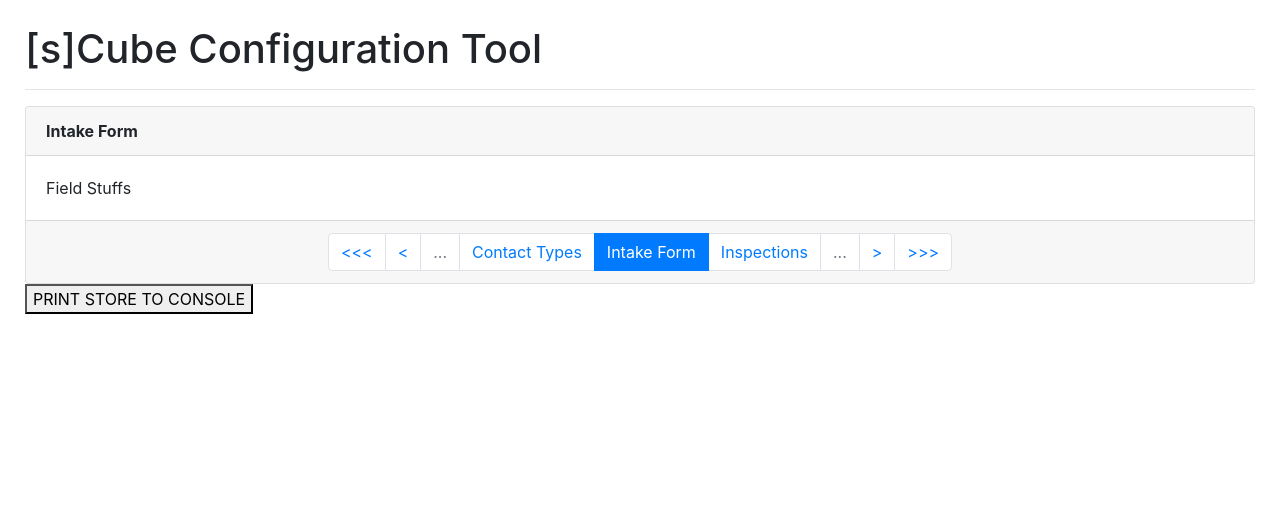
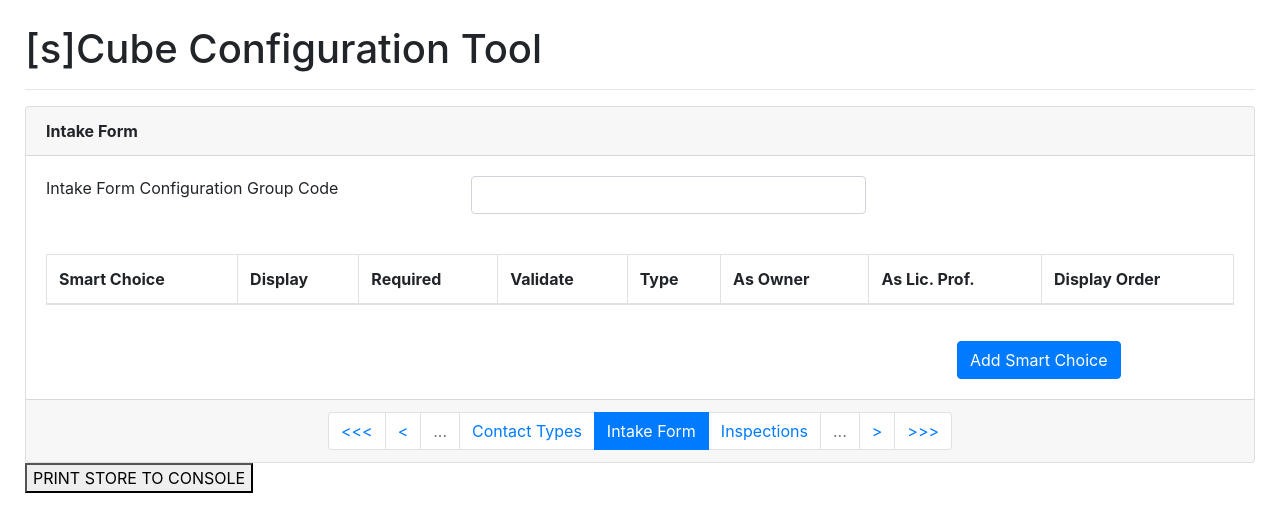
Before and after one commit to ItsAMeNick/sCube-Configuration-Tool, a React (Create React App) app: page / in a window 1280 px wide. Shown: the top 532 px of the page. Built offline with nearby package versions, Linux system fonts and the light colour scheme.

Commit message:
[NZ] Addded UI for smart choices groups

```diff
--- a/src/components/CustomFields.js
+++ b/src/components/CustomFields.js
@@ -138,7 +138,7 @@ class CF extends Component {
                 <div style={{"width":"20%","float":"right"}}>
                     <Card.Body>
                     <Row> <Col>
-                    <Button onClick={this.props.addSubgroup}>Add Subgroup</Button>
+                        <Button onClick={this.props.addSubgroup}>Add Subgroup</Button>
                     </Col> </Row>
                     </Card.Body>
                 </div>
--- a/src/components/IntakeForm.js
+++ b/src/components/IntakeForm.js
@@ -1,12 +1,126 @@
 import React, { Component } from 'react';
 import { connect } from "react-redux";
+import _ from "lodash";
 
 import Card from "react-bootstrap/Card";
+import Col from "react-bootstrap/Col";
+import Row from "react-bootstrap/Row";
+import Button from "react-bootstrap/Button";
+import Form from "react-bootstrap/Form";
+import Table from "react-bootstrap/Table";
+
+import intake_settings from "./intake_settings.js";
+let settings = intake_settings.intake_settings;
 
 class INTK extends Component {
     constructor(props) {
         super(props);
         this.state = {};
+        this.handleChange = this.handleChange.bind(this);
+        this.handleChangeItem = this.handleChangeItem.bind(this);
+    }
+
+    handleChange(event) {
+        this.props.updateID(event.target.value)
+    }
+
+    handleChangeItem(event, id) {
+        let newSetting = _.cloneDeep(this.props.page_data.settings[id])
+        switch (event.target.id) {
+            case "label": {
+                newSetting = {id: newSetting.id, label: event.target.value, ...settings[event.target.value]};
+                console.log(this.props.page_data.settings);
+                newSetting.order = Object.keys(this.props.page_data.settings).length;
+                if (Object.keys(newSetting).includes("display")) newSetting.display = true;
+                break;
+            }
+
+            case "display": {
+                newSetting.display = event.target.checked;
+                break;
+            }
+            case "required": {
+                newSetting.required = event.target.checked;
+                break;
+            }
+            case "validate": {
+                newSetting.validate = event.target.checked;
+                break;
+            }
+            case "lp": {
+                newSetting.lp = event.target.checked;
+                break;
+            }
+            case "owner": {
+                newSetting.owner = event.target.checked;
+                break;
+            }
+
+            case "order": {
+                newSetting.order = event.target.value;
+                break;
+            }
+            case "type": {
+                newSetting.type = event.target.value;
+                break;
+            }
+
+            default: break;
+        }
+        this.props.update(id, newSetting);
+    }
+
+    genRows() {
+        let rows = [];
+        let choices = Object.keys(settings);
+        let used = [];
+        for (let s in this.props.page_data.settings) {
+            let fields = Object.keys(this.props.page_data.settings[s]);
+            rows.push(<tr key={s}>
+                <td><Form.Control id={"label"} value={this.props.page_data.settings[s].label} as="select" onChange={e => this.handleChangeItem(e, s)}>
+                    {[""].concat(choices.filter(item => {return !used.includes(item)})).map(item => {
+                        return <option key={item} label={item} value={item}/>;
+                    })}
+                </Form.Control></td>
+                <td>
+                    {fields.includes("display") ?
+                        <Form.Control id={"display"} checked={this.props.page_data.settings[s].display} type="checkbox" onChange={e => this.handleChange(e, s)}/>
+                    : null}
+                </td>
+                <td>
+                    {fields.includes("required") ?
+                        <Form.Control id={"required"} checked={this.props.page_data.settings[s].required} type="checkbox" onChange={e => this.handleChange(e, s)}/>
+                    : null}
+                </td>
+                <td>
+                    {fields.includes("validate") ?
+                        <Form.Control id={"validate"} checked={this.props.page_data.settings[s].validate} type="checkbox" onChange={e => this.handleChange(e, s)}/>
+                    : null}
+                </td>
+                <td>
+                    {fields.includes("type") ?
+                        <Form.Control id={"type"} value={this.props.page_data.settings[s].type} type="text" onChange={e => this.handleChange(e, s)}/>
+                    : null}
+                </td>
+                <td>
+                    {fields.includes("owner") ?
+                        <Form.Control id={"owner"} checked={this.props.page_data.settings[s].owner} type="checkbox" onChange={e => this.handleChange(e, s)}/>
+                    : null}
+                </td>
+                <td>
+                    {fields.includes("lp") ?
+                        <Form.Control id={"lp"} checked={this.props.page_data.settings[s].lp} type="checkbox" onChange={e => this.handleChange(e, s)}/>
+                    : null}
+                </td>
+                <td>
+                    {fields.includes("order") ?
+                        <Form.Control id={"order"} value={this.props.page_data.settings[s].order} type="number" onChange={e => this.handleChange(e, s)}/>
+                    : null}
+                </td>
+            </tr>);
+            used.push(this.props.page_data.settings[s].label);
+        }
+        return rows;
     }
 
     render() {
@@ -15,21 +129,69 @@ class INTK extends Component {
                 <Card.Header>
                     <strong>{this.props.title}</strong>
                 </Card.Header>
-                <Card.Body>
-                    <Card.Text>
-                        Field Stuffs
-                    </Card.Text>
-                </Card.Body>
+                <div>
+                    <div style={{"width":"70%","float":"left"}}>
+                        <Card.Body>
+                            <Row>
+                                <Col>Intake Form Configuration Group Code</Col>
+                                <Col><Form.Control id="group_code" value={this.props.page_data.group_code} type="text" onChange={this.handleChange}/></Col>
+                            </Row>
+                        </Card.Body>
+                    </div>
+                </div>
+                <div><Card.Body>
+                <Table striped bordered responsive>
+                    <thead>
+                        <tr>
+                            <th>Smart Choice</th>
+                            <th>Display</th>
+                            <th>Required</th>
+                            <th>Validate</th>
+                            <th>Type</th>
+                            <th>As Owner</th>
+                            <th>As Lic. Prof.</th>
+                            <th>Display Order</th>
+                        </tr>
+                    </thead>
+                    <tbody>
+                        {this.genRows()}
+                    </tbody>
+                </Table>
+                <div>
+                    <div style={{"width":"25%","float":"right"}}>
+                        <Card.Body>
+                        <Row> <Col>
+                            <Button onClick={this.props.add}>Add Smart Choice</Button>
+                        </Col> </Row>
+                        </Card.Body>
+                    </div>
+                </div>
+                </Card.Body></div>
             </React.Fragment>
         );
     }
 }
 
 const mapStateToProps = state => ({
+    page_data: state.IF
 });
 
 const mapDispatchToProps = dispatch => ({
-
+    add: () => dispatch({
+        type: "add_IF_setting",
+        payload: null,
+    }),
+    update: (id, value) => dispatch({
+        type: "update_IF_setting",
+        payload: {
+            id: id,
+            value: value,
+        },
+    }),
+    updateID: (code) => dispatch({
+        type: "update_IF_code",
+        payload: code,
+    }),
 });
 
 export default connect(mapStateToProps, mapDispatchToProps)(INTK);
--- a/src/components/intake_settings.js
+++ b/src/components/intake_settings.js
@@ -1,30 +1,30 @@
 var intake_settings = {
     "CAP Detail": {
-        order: 1
+        order: 101
     },
     "Address": {
         display: false,
         required: false,
         validate: false,
-        order: 2
+        order: 102
     },
     "Parcel": {
         display: false,
         required: false,
         validate: false,
-        order: 3
+        order: 103
     },
     "Owner": {
         display: false,
         required: false,
         validate: false,
-        order: 4
+        order: 104
     },
     "Licensed Professional": {
         display: false,
         required: false,
         validate: false,
-        order: 5
+        order: 105
     },
     "Applicant": {
         display: false,
@@ -33,7 +33,7 @@ var intake_settings = {
         type: "",
         owner: false,
         lp: false,
-        order: 6
+        order: 106
     },
     "Contact 1": {
         display: false,
@@ -42,7 +42,7 @@ var intake_settings = {
         type: "",
         owner: false,
         lp: false,
-        order: 7
+        order: 107
     },
     "Contact 2": {
         display: false,
@@ -51,7 +51,7 @@ var intake_settings = {
         type: "",
         owner: false,
         lp: false,
-        order: 8
+        order: 108
     },
     "Contact 3": {
         display: false,
@@ -60,7 +60,7 @@ var intake_settings = {
         type: "",
         owner: false,
         lp: false,
-        order: 9
+        order: 109
     },
     "Multiple Contacts": {
         display: false,
@@ -69,82 +69,82 @@ var intake_settings = {
         type: "Update within Accela",
         owner: false,
         lp: false,
-        order: 10
+        order: 110
     },
     "Complainant Info": {
         display: false,
         required: false,
-        order: 11
+        order: 111
     },
     "Complaint Info": {
         display: false,
         required: false,
-        order: 12
+        order: 112
     },
     "Additional Information": {
         display: false,
-        order: 13
+        order: 113
     },
     "Application Status": {
         display: false,
-        order: 14
+        order: 114
     },
     "Custom Fields": {
         display: false,
-        order: 15
+        order: 115
     },
     "Associated GIS Features": {
         display: false,
         required: false,
-        order: 16
+        order: 116
     },
     "Structure": {
         display: false,
         type: "",
-        order: 17
+        order: 117
     },
     "Establishment": {
         display: false,
-        order: 18
+        order: 118
     },
     "Event": {
         display: false,
         required: false,
-        order: 19
+        order: 119
     },
     "Asset": {
         display: false,
         required: false,
-        order: 20
+        order: 120
     },
     "Custom Lists": {
         display: false,
-        order: 21
+        order: 121
     },
     "Documents": {
         display: false,
         required: false,
-        order: 22
+        order: 122
     },
     "Education": {
         display: false,
         required: false,
-        order: 23
+        order: 123
     },
     "Continuing Education": {
         display: false,
         required: false,
-        order: 24
+        order: 124
     },
     "Examination": {
         display: false,
         required: false,
-        order: 25
+        order: 125
     },
     "Comments": {
         display: false,
         required: false,
-        order: 26
+        order: 126
     },
 }
 
--- a/src/modules/reducer.js
+++ b/src/modules/reducer.js
@@ -91,6 +91,27 @@ const sCubeReducer = (state = initialState, action) => {
             return newState;
         }
 
+        case "add_IF_setting": {
+            let newState = _.cloneDeep(state);
+            let id = uuidv1();
+            newState.IF.settings[id] = {
+                id: id,
+                label: "",
+            };
+            return newState;
+        }
+
+        case "update_IF_code": {
+            let newState = _.cloneDeep(state);
+            newState.IF.group_code = action.payload;
+            return newState;
+        }
+        case "update_IF_setting": {
+            let newState = _.cloneDeep(state);
+            newState.IF.settings[action.payload.id] = action.payload.value;
+            return newState;
+        }
+
         default: return state;
     }
 };
```
